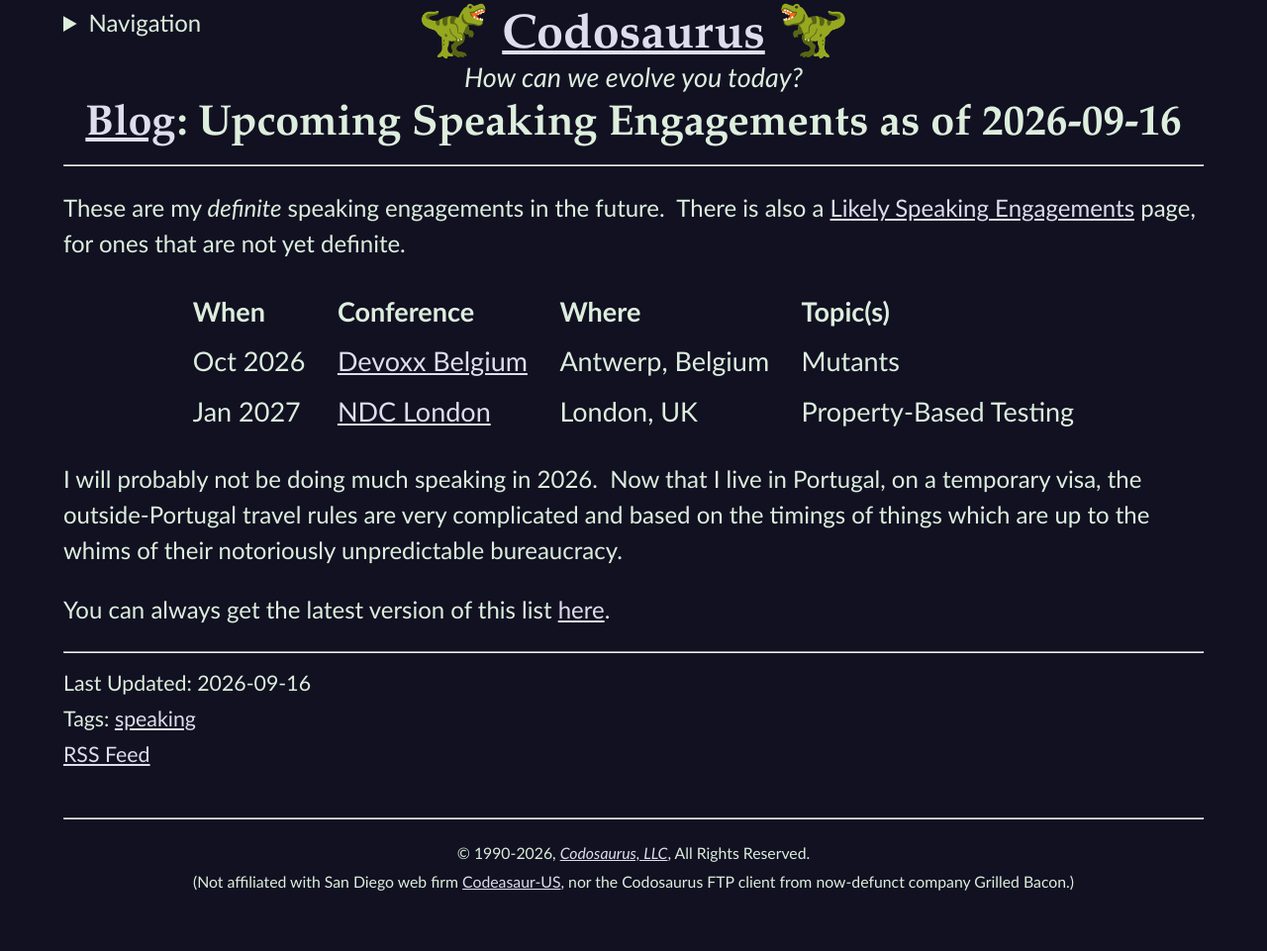
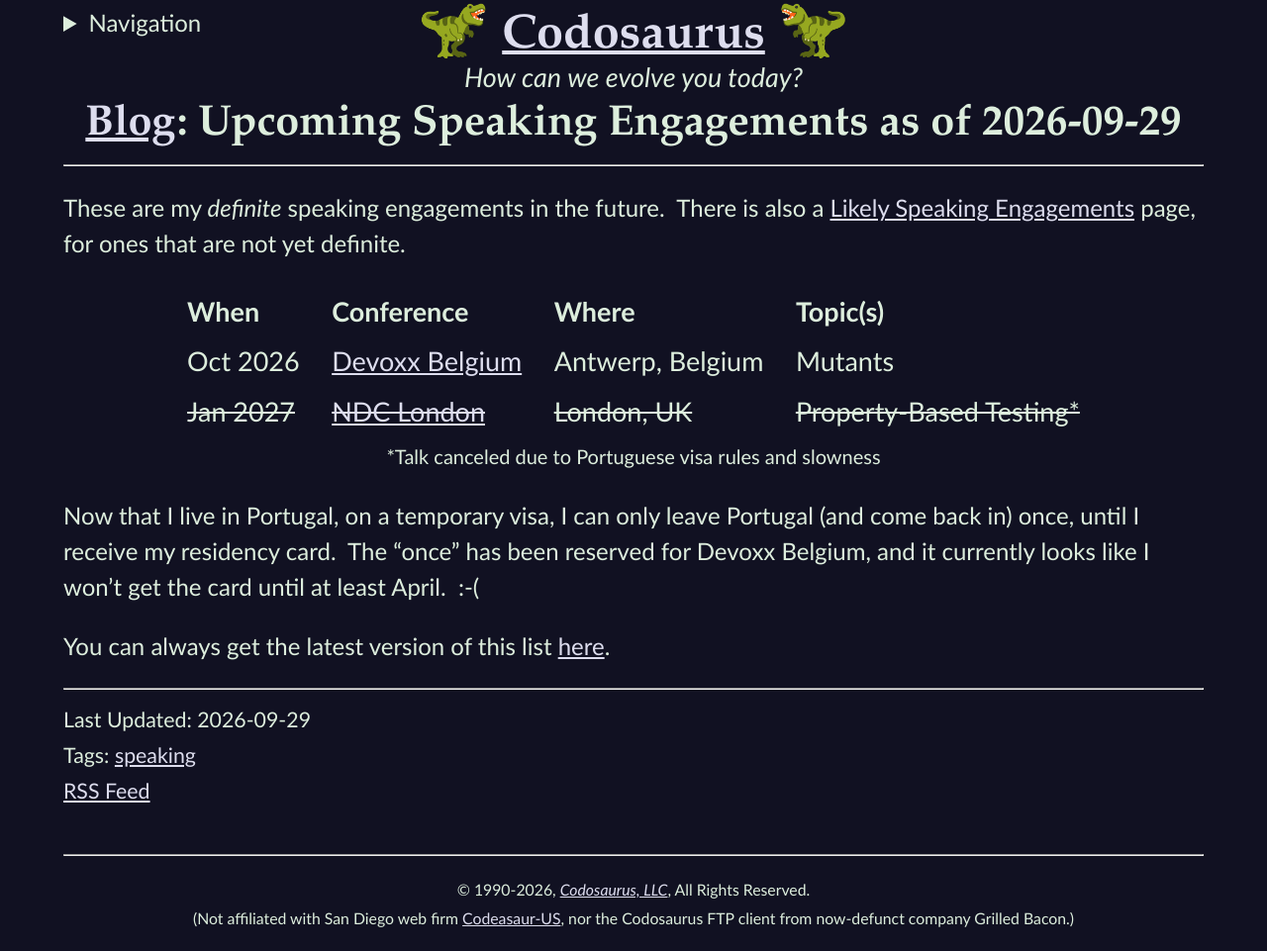
Before and after one commit to CodosaurusLLC/CodosaurusLLC.github.io, a Jekyll site: the page built from _posts/2026-09-29-upcoming-speaking-engagements-2026-09-29.md, in a window 1280 px wide. Shown: the whole page at 99% size. Built offline with Jekyll 4.4.1, drawn with Linux system fonts in a browser that asks for light colours; comment, search, counter and statistics services are not loaded; before the commit the page ends 924 px from its top, so only the background shows below that.

Commit message:
announce backing out of ndc london

```diff
--- a/_includes/upcoming-engagements.html
+++ b/_includes/upcoming-engagements.html
@@ -10,13 +10,16 @@
 |When||Conference||Where||Topic(s) |
 |-|
 |Oct&nbsp;2026||[Devoxx Belgium](https://devoxx.be/){:rel="nofollow" target="_new"}||Antwerp, Belgium||Mutants|
-|Jan&nbsp;2027||[NDC London](https://ndclondon.com/){:rel="nofollow" target="_new"}||London, UK||Property-Based Testing|
+|<s>Jan&nbsp;2027</s>||[<s>NDC London</s>](https://ndclondon.com/){:rel="nofollow" target="_new"}||<s>London, UK</s>||<s>Property-Based Testing*</s>|
 {:class="upcoming-engagements speaking"}
 
-I will probably not be doing much speaking in 2026.&nbsp;
+<center><small>*Talk canceled due to Portuguese visa rules and slowness</small></center>
+
 Now that I live in Portugal,
 on a temporary visa,
-the outside-Portugal travel rules are very complicated
-and based on the timings of things
-which are up to the whims of
-their notoriously unpredictable bureaucracy.
+I can only leave Portugal (and come back in) once,
+until I receive my residency card.&nbsp;
+The "once" has been reserved for Devoxx Belgium,
+and it currently looks like
+I won't get the card until
+at least April.&nbsp; :-(
--- a/_posts/2026-09-16-upcoming-speaking-engagements-2026-09-16.md
+++ b/_posts/2026-09-29-upcoming-speaking-engagements-2026-09-29.md
@@ -1,12 +1,12 @@
 ---
 author: Dave Aronson
-date: 2026-09-16
+date: 2026-09-29
 layout: blog-post
-permalink: blog/upcoming-speaking-engagements-2026-09-16
+permalink: blog/upcoming-speaking-engagements-2026-09-29
 section: Blog
 tags: speaking
 style: speaking
-title: Upcoming Speaking Engagements as of 2026-09-16
+title: Upcoming Speaking Engagements as of 2026-09-29
 ---
 
 {% include upcoming-engagements.html %}
```
